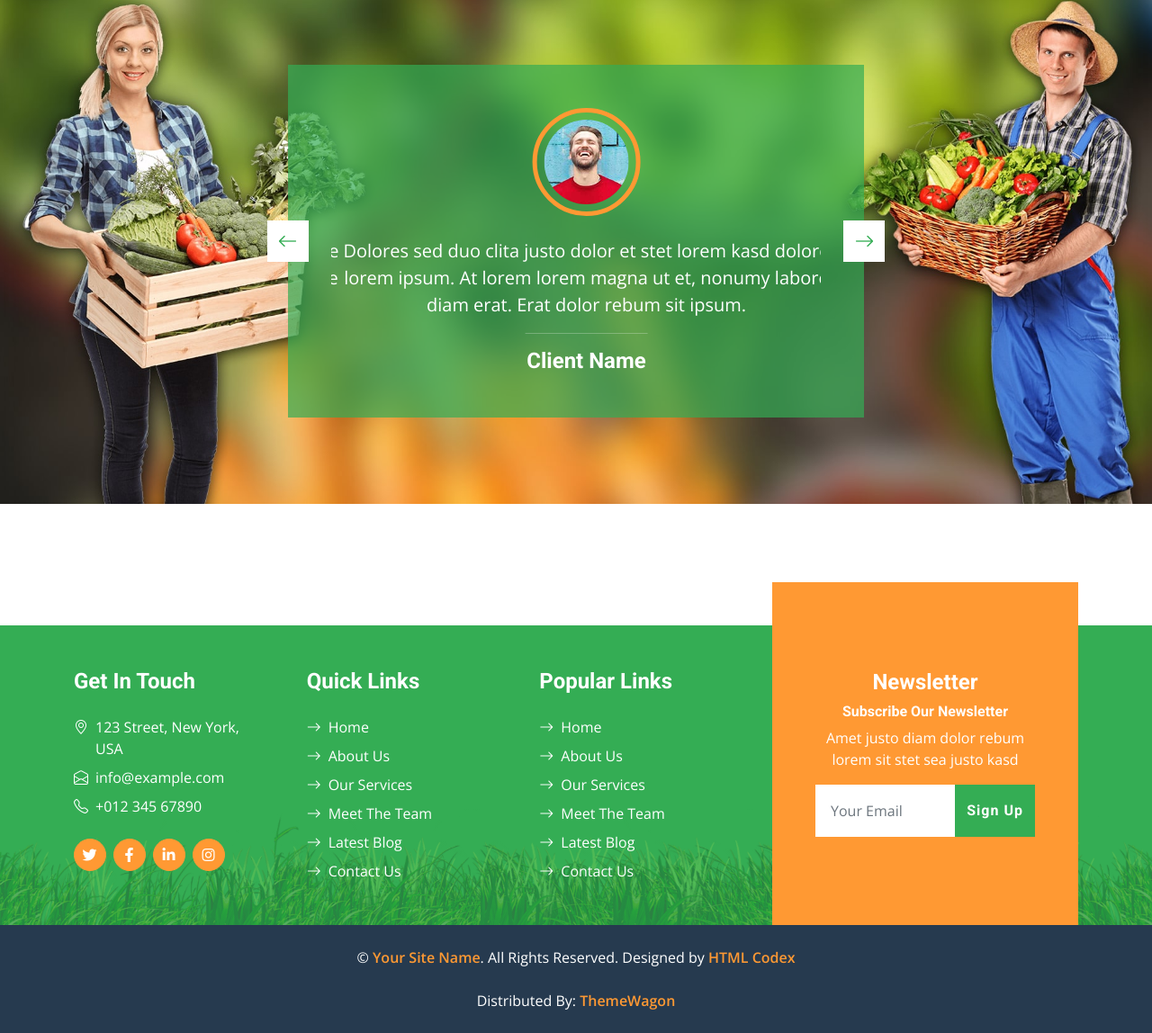
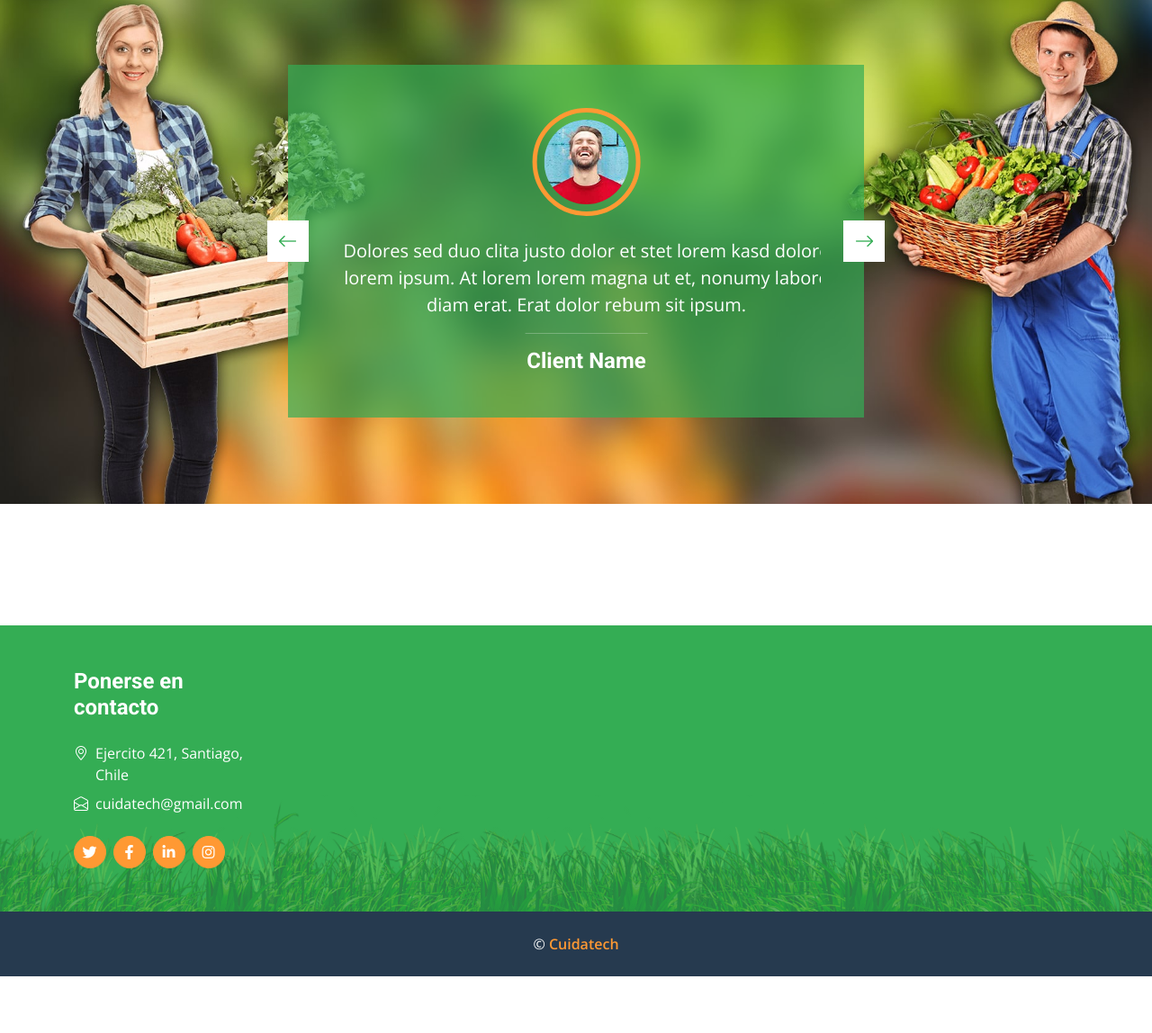
Before and after one commit to McLovin2499/project24, a plain HTML site: page testimonial.html in a window 1280 px wide. Shown: the part 677-1825 px from the top of the page at 90% size. After the commit the page ends 1762 px from the top, so only its background shows below. Drawn offline with nearby package versions, Linux system fonts and the light colour scheme.

Commit message:
Update testimonial.html

```diff
--- a/testimonial.html
+++ b/testimonial.html
@@ -78,9 +78,9 @@
         <div class="container py-5">
             <div class="row justify-content-start">
                 <div class="col-lg-8 text-center text-lg-start">
-                    <h1 class="display-1 text-white mb-md-4">Testimonial</h1>
-                    <a href="" class="btn btn-primary py-md-3 px-md-5 me-3">Home</a>
-                    <a href="" class="btn btn-secondary py-md-3 px-md-5">Testimonial</a>
+                    <h1 class="display-1 text-white mb-md-4">Opiniones</h1>
+                    <a href="index.html" class="btn btn-primary py-md-3 px-md-5 me-3">Inicio</a>
+                    <a href="testimonial.html" class="btn btn-secondary py-md-3 px-md-5">Opiniones</a>
                 </div>
             </div>
         </div>
@@ -96,9 +96,9 @@
                     <div class="owl-carousel testimonial-carousel p-5">
                         <div class="testimonial-item text-center text-white">
                             <img class="img-fluid mx-auto p-2 border border-5 border-secondary rounded-circle mb-4" src="img/testimonial-2.jpg" alt="">
-                            <p class="fs-5">Dolores sed duo clita justo dolor et stet lorem kasd dolore lorem ipsum. At lorem lorem magna ut et, nonumy labore diam erat. Erat dolor rebum sit ipsum.</p>
+                            <p class="fs-5">Yo opino.......................</p>
                             <hr class="mx-auto w-25">
-                            <h4 class="text-white mb-0">Client Name</h4>
+                            <h4 class="text-white mb-0">Juanito ´Perez</h4>
                         </div>
                         <div class="testimonial-item text-center text-white">
                             <img class="img-fluid mx-auto p-2 border border-5 border-secondary rounded-circle mb-4" src="img/testimonial-2.jpg" alt="">
@@ -121,18 +121,14 @@
                 <div class="col-lg-8 col-md-6">
                     <div class="row gx-5">
                         <div class="col-lg-4 col-md-12 pt-5 mb-5">
-                            <h4 class="text-white mb-4">Get In Touch</h4>
+                            <h4 class="text-white mb-4">Ponerse en contacto</h4>
                             <div class="d-flex mb-2">
                                 <i class="bi bi-geo-alt text-white me-2"></i>
-                                <p class="text-white mb-0">123 Street, New York, USA</p>
+                                <p class="text-white mb-0">Ejercito 421, Santiago, Chile</p>
                             </div>
                             <div class="d-flex mb-2">
                                 <i class="bi bi-envelope-open text-white me-2"></i>
-                                <p class="text-white mb-0">info@example.com</p>
-                            </div>
-                            <div class="d-flex mb-2">
-                                <i class="bi bi-telephone text-white me-2"></i>
-                                <p class="text-white mb-0">+012 345 67890</p>
+                                <p class="text-white mb-0">cuidatech@gmail.com</p>
                             </div>
                             <div class="d-flex mt-4">
                                 <a class="btn btn-secondary btn-square rounded-circle me-2" href="#"><i class="fab fa-twitter"></i></a>
@@ -141,41 +137,6 @@
                                 <a class="btn btn-secondary btn-square rounded-circle" href="#"><i class="fab fa-instagram"></i></a>
                             </div>
                         </div>
-                        <div class="col-lg-4 col-md-12 pt-0 pt-lg-5 mb-5">
-                            <h4 class="text-white mb-4">Quick Links</h4>
-                            <div class="d-flex flex-column justify-content-start">
-                                <a class="text-white mb-2" href="#"><i class="bi bi-arrow-right text-white me-2"></i>Home</a>
-                                <a class="text-white mb-2" href="#"><i class="bi bi-arrow-right text-white me-2"></i>About Us</a>
-                                <a class="text-white mb-2" href="#"><i class="bi bi-arrow-right text-white me-2"></i>Our Services</a>
-                                <a class="text-white mb-2" href="#"><i class="bi bi-arrow-right text-white me-2"></i>Meet The Team</a>
-                                <a class="text-white mb-2" href="#"><i class="bi bi-arrow-right text-white me-2"></i>Latest Blog</a>
-                                <a class="text-white" href="#"><i class="bi bi-arrow-right text-white me-2"></i>Contact Us</a>
-                            </div>
-                        </div>
-                        <div class="col-lg-4 col-md-12 pt-0 pt-lg-5 mb-5">
-                            <h4 class="text-white mb-4">Popular Links</h4>
-                            <div class="d-flex flex-column justify-content-start">
-                                <a class="text-white mb-2" href="#"><i class="bi bi-arrow-right text-white me-2"></i>Home</a>
-                                <a class="text-white mb-2" href="#"><i class="bi bi-arrow-right text-white me-2"></i>About Us</a>
-                                <a class="text-white mb-2" href="#"><i class="bi bi-arrow-right text-white me-2"></i>Our Services</a>
-                                <a class="text-white mb-2" href="#"><i class="bi bi-arrow-right text-white me-2"></i>Meet The Team</a>
-                                <a class="text-white mb-2" href="#"><i class="bi bi-arrow-right text-white me-2"></i>Latest Blog</a>
-                                <a class="text-white" href="#"><i class="bi bi-arrow-right text-white me-2"></i>Contact Us</a>
-                            </div>
-                        </div>
-                    </div>
-                </div>
-                <div class="col-lg-4 col-md-6 mt-lg-n5">
-                    <div class="d-flex flex-column align-items-center justify-content-center text-center h-100 bg-secondary p-5">
-                        <h4 class="text-white">Newsletter</h4>
-                        <h6 class="text-white">Subscribe Our Newsletter</h6>
-                        <p>Amet justo diam dolor rebum lorem sit stet sea justo kasd</p>
-                        <form action="">
-                            <div class="input-group">
-                                <input type="text" class="form-control border-white p-3" placeholder="Your Email">
-                                <button class="btn btn-primary">Sign Up</button>
-                            </div>
-                        </form>
                     </div>
                 </div>
             </div>
@@ -183,8 +144,7 @@
     </div>
     <div class="container-fluid bg-dark text-white py-4">
         <div class="container text-center">
-            <p class="mb-0">&copy; <a class="text-secondary fw-bold" href="#">Your Site Name</a>. All Rights Reserved. Designed by <a class="text-secondary fw-bold" href="https://htmlcodex.com">HTML Codex</a></p>
-            <br>Distributed By: <a class="text-secondary fw-bold" href="https://themewagon.com" target="_blank">ThemeWagon</a>
+            <p class="mb-0">&copy; <a class="text-secondary fw-bold" href="#">Cuidatech</a> </p>
         </div>
     </div>
     <!-- Footer End -->
```
